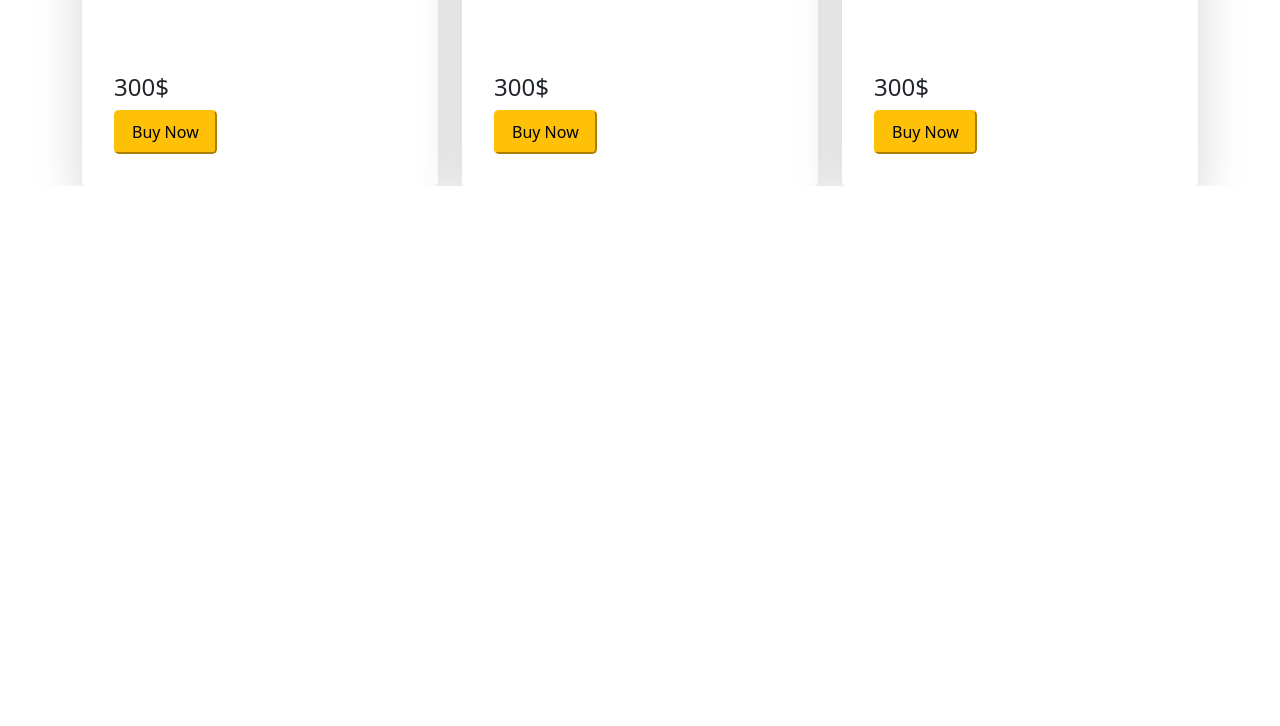
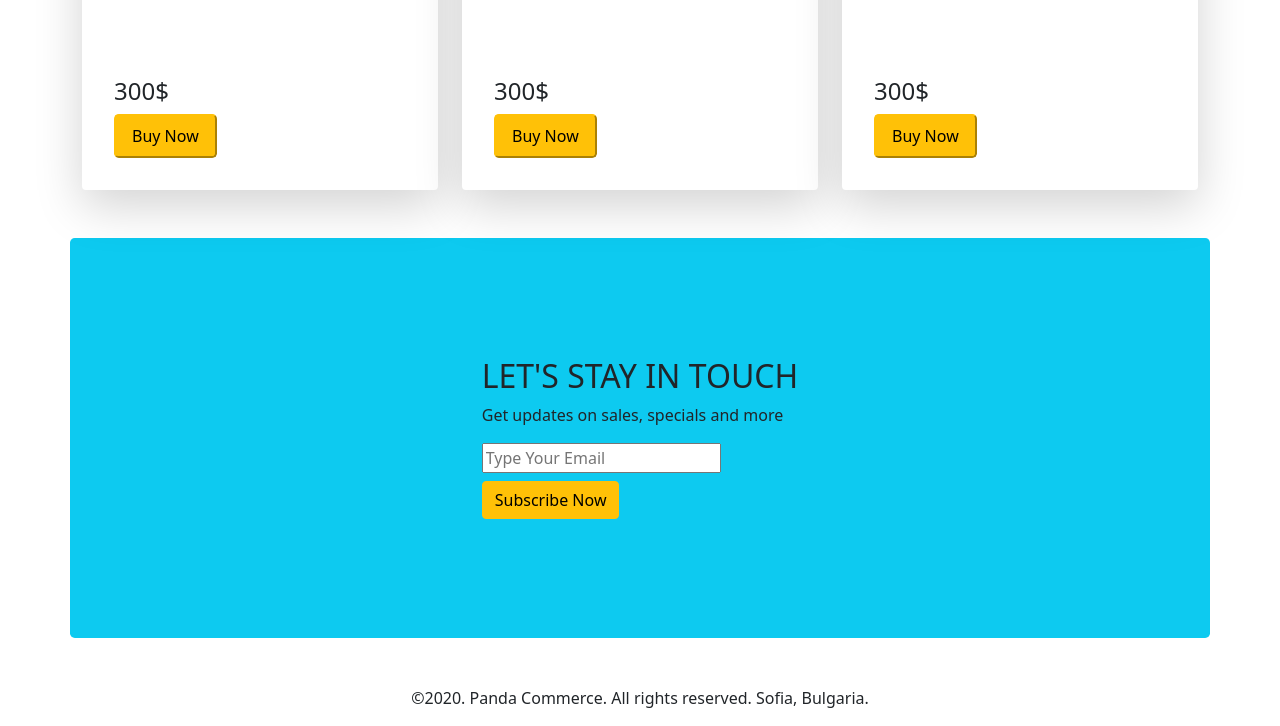
Before and after one commit to SM-Asif/Panda-Ecommerce-Bootstrap, a plain HTML site: page index.html in a window 1280 px wide. Shown: the part 2060-2786 px from the top of the page. Before the commit the page ends 2246 px from the top, so only its background shows below. Drawn offline with nearby package versions, Linux system fonts and the light colour scheme.

Commit message:
second commet

```diff
--- a/index.html
+++ b/index.html
@@ -45,7 +45,7 @@
                 </div>
             </div>
         </nav>
-        <section class="container">
+        <section class="container my-1">
             <div id="carouselExampleControls" class="carousel slide" data-bs-ride="carousel">
                 <div class="carousel-inner">
                     <div class="carousel-item active">
@@ -140,7 +140,7 @@
 
         </section>
 
-        <section class="container">
+        <section class="container my-5">
             <h1 class="mb-4">Shoes</h1>
             <div class="row row-cols-1 row-cols-md-3 g-4 ">
                 <div class="col">
@@ -188,6 +188,7 @@
 
             </div>
         </section>
+
         <section class="container">
             <h1 class="mt-5 mb-4">Backpack</h1>
             <div class="row row-cols-1 row-cols-md-3 g-4 ">
@@ -236,10 +237,22 @@
 
             </div>
         </section>
+
+        <section class="container d-flex justify-content-center align-items-center bg-info rounded-3 mt-5"
+            style="height: 400px;">
+            <div>
+                <h2>LET'S STAY IN TOUCH</h2>
+                <p>Get updates on sales, specials and more</p>
+                <input type=" email" name="" id="" placeholder="Type Your Email">
+                <br>
+                <button class="btn btn-warning mt-2">Subscribe Now</button>
+            </div>
+
+        </section>
     </main>
 
-    <footer>
-
+    <footer class="mt-5">
+        <p class="text-center">©2020. Panda Commerce. All rights reserved. Sofia, Bulgaria.</p>
     </footer>
 
 
```
